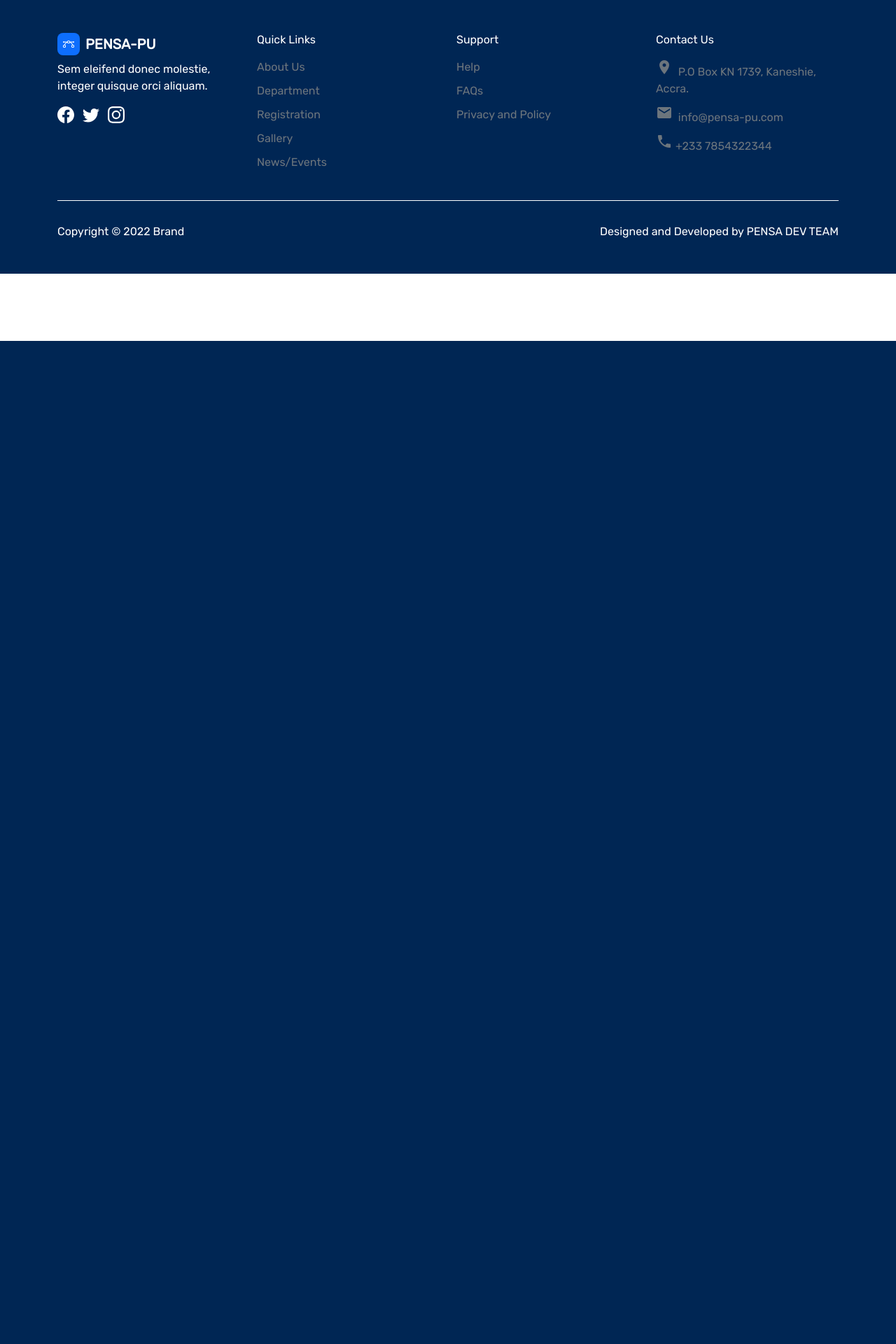
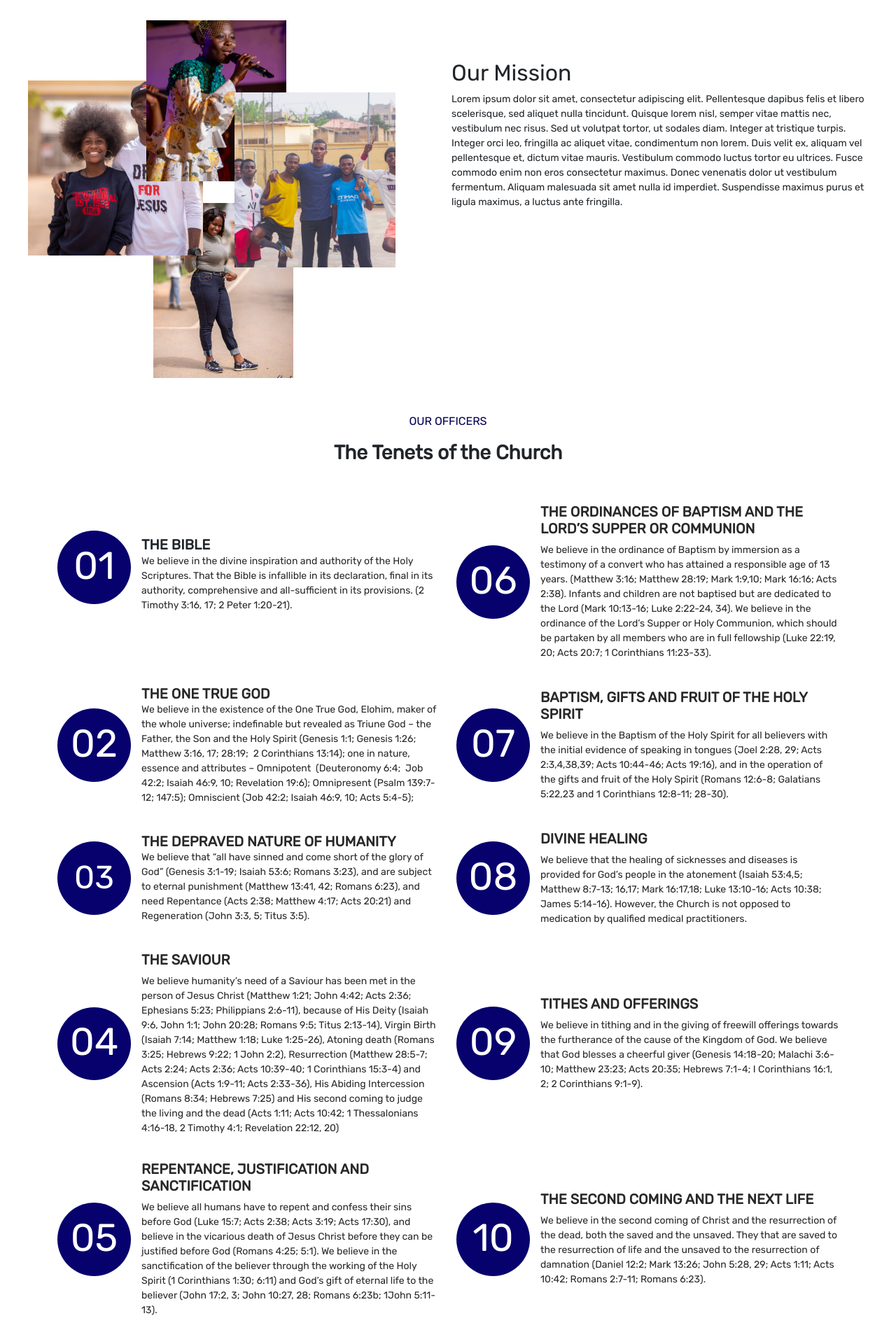
Before and after one commit to imagine1A/PENSA_PU, a PHP site: page /about_us.html in a window 1280 px wide. Shown: the part 313-2233 px from the top of the page at 70% size. Before the commit the page ends 800 px from the top, so only its background shows below. Run offline with PHP 8.4, Linux system fonts and the light colour scheme; some web fonts are replaced.

Commit message:
update 2

```diff
--- a/about_us.html
+++ b/about_us.html
@@ -36,7 +36,147 @@
     <section id="banner-donate">
         <h2>About Us</h2>
         <p style="font-size: 14px;">Home - About Us</p>
-        <h2>Coming Soon</h2>
+    </section>
+    <section class="about-us_banner">
+        <div class="about-us_images">
+            <div id="image-4"></div>
+            <div id="image-3"></div>
+            <div id="image-2"></div>
+            <div id="image-1"></div>
+        </div>
+        <div class="about-us_banner-text">
+            <h2 style="text-align: left;">Our Mission</h2>
+            <p style="font-size: 14px;">Lorem ipsum dolor sit amet, consectetur adipiscing elit. Pellentesque dapibus felis et libero scelerisque, sed aliquet nulla tincidunt. Quisque lorem nisl, semper vitae mattis nec, vestibulum nec risus. Sed ut volutpat tortor, ut sodales diam. Integer at tristique turpis. Integer orci leo, fringilla ac aliquet vitae, condimentum non lorem. Duis velit ex, aliquam vel pellentesque et, dictum vitae mauris. Vestibulum commodo luctus tortor eu ultrices. Fusce commodo enim non eros consectetur maximus. Donec venenatis dolor ut vestibulum fermentum. Aliquam malesuada sit amet nulla id imperdiet. Suspendisse maximus purus et ligula maximus, a luctus ante fringilla.</p>
+        </div>
+    </section>
+    <section style="display: flex;flex-direction: column;align-items: center;justify-content: center;padding: 20px;padding-right: 40px;padding-left: 40px;">
+        <p style="text-align: center;color: #040054;">OUR OFFICERS<br></p>
+        <h3 style="text-align: center;margin-bottom: 55px;font-weight: bold;">The Tenets of the Church</h3>
+        <div class="container" style="margin-bottom: 20px;">
+            <div class="row">
+                <div class="col-md-6 tenets">
+                    <div style="padding: 10px;height: 105px;min-width: 105px;border-radius: 50%;background: #06016d;display: flex;align-items: center;justify-content: center;padding-top: 24px;margin-top: -41px;margin-bottom: 15px;">
+                        <p style="font-size: 55px;"><span style="color: rgb(255, 255, 255);">01</span></p>
+                    </div>
+                    <div style="margin-left: 15px;">
+                        <h5 style="font-weight: bold;margin-bottom: -20px;">THE BIBLE</h5>
+                        <p style="font-size: 14px;"><br><span style="color: rgb(40, 40, 40);">We believe in the divine inspiration and authority of the Holy Scriptures. That the Bible is infallible in its declaration, final in its authority, comprehensive and all-sufficient in its provisions. (2 Timothy 3:16, 17; 2 Peter 1:20-21).</span><br><br></p>
+                    </div>
+                </div>
+                <div class="col-md-6 tenets">
+                    <div style="padding: 10px;height: 105px;min-width: 105px;border-radius: 50%;background: #06016d;display: flex;align-items: center;justify-content: center;padding-top: 24px;margin-bottom: 15px;">
+                        <p style="font-size: 55px;"><span style="color: rgb(255, 255, 255);">06</span></p>
+                    </div>
+                    <div style="margin-left: 15px;">
+                        <h5><strong><span style="color: rgb(40, 40, 40);">THE ORDINANCES OF BAPTISM AND THE LORD’S SUPPER OR COMMUNION</span></strong><br></h5>
+                        <p style="font-size: 14px;"><span style="color: rgb(40, 40, 40);">We believe in the ordinance of Baptism by immersion as a testimony of a convert who has attained a responsible age of 13 years. (Matthew 3:16; Matthew 28:19; Mark 1:9,10; Mark 16:16; Acts 2:38). Infants and children are not baptised but are dedicated to the Lord (Mark 10:13-16; Luke 2:22-24, 34). We believe in the ordinance of the Lord’s Supper or Holy Communion, which should be partaken by all members who are in full fellowship (Luke 22:19, 20; Acts 20:7; 1 Corinthians 11:23-33).</span><br></p>
+                    </div>
+                </div>
+            </div>
+        </div>
+        <div class="container" style="margin-bottom: 20px;">
+            <div class="row">
+                <div class="col-md-6 tenets">
+                    <div style="padding: 10px;height: 105px;min-width: 105px;border-radius: 50%;background: #06016d;display: flex;align-items: center;justify-content: center;padding-top: 24px;margin-bottom: 15px;">
+                        <p style="font-size: 55px;"><span style="color: rgb(255, 255, 255);">02</span></p>
+                    </div>
+                    <div style="margin-left: 15px;">
+                        <h5 style="margin-bottom: 0px;"><strong><span style="color: rgb(40, 40, 40);">THE ONE TRUE GOD</span></strong><br></h5>
+                        <p style="font-size: 14px;"><span style="color: rgb(40, 40, 40);">We believe in the existence of the One True God, Elohim, maker of the whole universe; indefinable but revealed as Triune God – the Father, the Son and the Holy Spirit (Genesis 1:1; Genesis 1:26;&nbsp; Matthew 3:16, 17; 28:19;&nbsp; 2 Corinthians 13:14); one in nature, essence and attributes – Omnipotent&nbsp; (Deuteronomy 6:4;&nbsp; Job 42:2; Isaiah 46:9, 10; Revelation 19:6); Omnipresent (Psalm 139:7-12; 147:5); Omniscient (Job 42:2; Isaiah 46:9, 10; Acts 5:4-5);</span><br></p>
+                    </div>
+                </div>
+                <div class="col-md-6 tenets">
+                    <div style="padding: 10px;height: 105px;min-width: 105px;border-radius: 50%;background: #06016d;display: flex;align-items: center;justify-content: center;padding-top: 24px;margin-bottom: 15px;">
+                        <p style="font-size: 55px;"><span style="color: rgb(255, 255, 255);">07</span></p>
+                    </div>
+                    <div style="margin-left: 15px;">
+                        <h5><strong><span style="color: rgb(40, 40, 40);">BAPTISM, GIFTS AND FRUIT OF THE HOLY SPIRIT</span></strong><br></h5>
+                        <p style="font-size: 14px;"><span style="color: rgb(40, 40, 40);">We believe in the Baptism of the Holy Spirit for all believers with the initial evidence of speaking in tongues (Joel 2:28, 29; Acts 2:3,4,38,39; Acts 10:44-46; Acts 19:16), and in the operation of the gifts and fruit of the Holy Spirit (Romans 12:6-8; Galatians 5:22,23 and 1 Corinthians 12:8-11; 28-30).</span><br></p>
+                    </div>
+                </div>
+            </div>
+        </div>
+        <div class="container" style="margin-bottom: 20px;">
+            <div class="row">
+                <div class="col-md-6 tenets">
+                    <div style="padding: 10px;height: 105px;min-width: 105px;border-radius: 50%;background: #06016d;display: flex;align-items: center;justify-content: center;padding-top: 24px;margin-bottom: 15px;">
+                        <p style="font-size: 46px;"><span style="color: rgb(255, 255, 255);">03</span></p>
+                    </div>
+                    <div style="margin-left: 15px;">
+                        <h5 style="margin-bottom: 0px;"><strong><span style="color: rgb(40, 40, 40);">THE DEPRAVED NATURE OF HUMANITY</span></strong><br></h5>
+                        <p style="font-size: 14px;"><span style="color: rgb(40, 40, 40);">We believe that “all have sinned and come short of the glory of God” (Genesis 3:1-19; Isaiah 53:6; Romans 3:23), and are subject to eternal punishment (Matthew 13:41, 42; Romans 6:23), and need Repentance (Acts 2:38; Matthew 4:17; Acts 20:21) and Regeneration (John 3:3, 5; Titus 3:5).</span><br></p>
+                    </div>
+                </div>
+                <div class="col-md-6 tenets">
+                    <div style="padding: 10px;height: 105px;min-width: 105px;border-radius: 50%;background: #06016d;display: flex;align-items: center;justify-content: center;padding-top: 24px;margin-bottom: 15px;">
+                        <p style="font-size: 55px;"><span style="color: rgb(255, 255, 255);">08</span></p>
+                    </div>
+                    <div style="margin-left: 15px;">
+                        <h5><strong><span style="color: rgb(40, 40, 40);">DIVINE HEALING</span></strong><br></h5>
+                        <p style="font-size: 14px;"><span style="color: rgb(40, 40, 40);">We believe that the healing of sicknesses and diseases is provided for God’s people in the atonement (Isaiah 53:4,5; Matthew 8:7-13; 16,17; Mark 16:17,18; Luke 13:10-16; Acts 10:38; James 5:14-16). However, the Church is not opposed to medication by qualified medical practitioners.</span><br></p>
+                    </div>
+                </div>
+            </div>
+        </div>
+        <div class="container" style="margin-bottom: 20px;">
+            <div class="row">
+                <div class="col-md-6 tenets">
+                    <div style="padding: 10px;height: 104px;min-width: 105px;border-radius: 50%;background: #06016d;display: flex;align-items: center;justify-content: center;padding-top: 24px;margin-bottom: 15px;">
+                        <p style="font-size: 55px;"><span style="color: rgb(255, 255, 255);">04</span></p>
+                    </div>
+                    <div style="margin-left: 15px;">
+                        <h5><strong><span style="color: rgb(40, 40, 40);">THE SAVIOUR</span></strong><br></h5>
+                        <p style="font-size: 14px;"><span style="color: rgb(40, 40, 40);">We believe humanity’s need of a Saviour has been met in the person of Jesus Christ (Matthew 1:21; John 4:42; Acts 2:36; Ephesians 5:23; Philippians 2:6-11), because of His Deity (Isaiah 9:6, John 1:1; John 20:28; Romans 9:5; Titus 2:13-14), Virgin Birth (Isaiah 7:14; Matthew 1:18; Luke 1:25-26), Atoning death (Romans 3:25; Hebrews 9:22; 1 John 2:2), Resurrection (Matthew 28:5-7; Acts 2:24; Acts 2:36; Acts 10:39-40; 1 Corinthians 15:3-4) and Ascension (Acts 1:9-11; Acts 2:33-36), His Abiding Intercession (Romans 8:34; Hebrews 7:25) and His second coming to judge the living and the dead (Acts 1:11; Acts 10:42; 1 Thessalonians 4:16-18, 2 Timothy 4:1; Revelation 22:12, 20)</span><br></p>
+                    </div>
+                </div>
+                <div class="col-md-6 tenets">
+                    <div style="padding: 10px;height: 105px;min-width: 105px;border-radius: 50%;background: #06016d;display: flex;align-items: center;justify-content: center;padding-top: 24px;margin-bottom: 15px;">
+                        <p style="font-size: 55px;"><span style="color: rgb(255, 255, 255);">09</span></p>
+                    </div>
+                    <div style="margin-left: 15px;">
+                        <h5><strong><span style="color: rgb(40, 40, 40);">TITHES AND OFFERINGS</span></strong><br></h5>
+                        <p style="font-size: 14px;"><span style="color: rgb(40, 40, 40);">We believe in tithing and in the giving of freewill offerings towards the furtherance of the cause of the Kingdom of God. We believe that God blesses a cheerful giver (Genesis 14:18-20; Malachi 3:6-10; Matthew 23:23; Acts 20:35; Hebrews 7:1-4; I Corinthians 16:1, 2; 2 Corinthians 9:1-9).</span><br></p>
+                    </div>
+                </div>
+            </div>
+        </div>
+        <div class="container">
+            <div class="row">
+                <div class="col-md-6 tenets">
+                    <div style="padding: 10px;height: 105px;min-width: 105px;border-radius: 50%;background: #06016d;display: flex;align-items: center;justify-content: center;padding-top: 24px;margin-bottom: 15px;">
+                        <p style="font-size: 55px;"><span style="color: rgb(255, 255, 255);">05</span></p>
+                    </div>
+                    <div style="margin-left: 15px;">
+                        <h5><strong><span style="color: rgb(40, 40, 40);">REPENTANCE, JUSTIFICATION AND SANCTIFICATION</span></strong><br></h5>
+                        <p style="font-size: 14px;"><span style="color: rgb(40, 40, 40);">We believe all humans have to repent and confess their sins before God (Luke 15:7; Acts 2:38; Acts 3:19; Acts 17:30), and believe in the vicarious death of Jesus Christ before they can be justified before God (Romans 4:25; 5:1). We believe in the sanctification of the believer through the working of the Holy Spirit (1 Corinthians 1:30; 6:11) and God’s gift of eternal life to the believer (John 17:2, 3; John 10:27, 28; Romans 6:23b; 1John 5:11-13).</span><br></p>
+                    </div>
+                </div>
+                <div class="col-md-6 tenets">
+                    <div style="padding: 10px;height: 105px;min-width: 105px;border-radius: 50%;background: #06016d;display: flex;align-items: center;justify-content: center;padding-top: 24px;margin-bottom: 15px;">
+                        <p style="font-size: 55px;"><span style="color: rgb(255, 255, 255);">10</span></p>
+                    </div>
+                    <div style="margin-left: 15px;">
+                        <h5><strong><span style="color: rgb(40, 40, 40);">THE SECOND COMING AND THE NEXT LIFE</span></strong><br></h5>
+                        <p style="font-size: 14px;"><span style="color: rgb(40, 40, 40);">We believe in the second coming of Christ and the resurrection of the dead, both the saved and the unsaved. They that are saved to the resurrection of life and the unsaved to the resurrection of damnation (Daniel 12:2; Mark 13:26; John 5:28, 29; Acts 1:11; Acts 10:42; Romans 2:7-11; Romans 6:23).</span><br></p>
+                    </div>
+                </div>
+            </div>
+        </div>
+        <div class="container">
+            <div class="row">
+                <div class="col-md-12" style="display: flex;align-items: center;justify-content: center;margin-top: 27px;">
+                    <div class="final-tenet">
+                        <div style="padding: 10px;height: 105px;min-width: 105px;border-radius: 50%;background: #06016d;display: flex;align-items: center;justify-content: center;padding-top: 24px;margin-bottom: 15px;">
+                            <p style="font-size: 55px;"><span style="color: rgb(255, 255, 255);">11</span></p>
+                        </div>
+                        <div style="margin-left: 15px;">
+                            <h5><strong><span style="color: rgb(40, 40, 40);">MARRIAGE AND FAMILY LIFE</span></strong><br></h5>
+                            <p style="font-size: 14px;"><span style="color: rgb(40, 40, 40);">We believe in the institution of marriage as a union established and ordained by God for the lifelong, intimate relationship between a man as husband and a woman as wife as biologically defined at birth. We believe that God instituted marriage primarily for mutual help, fellowship and comfort that one ought to have for the other and for the honourable procreation of children, and their training in love, obedience to the Lord and responsible citizenship. (Genesis 2:18, Genesis 21-25; Matthew 19:4-6</span><strong><span style="color: rgb(40, 40, 40);">;&nbsp;</span></strong><span style="color: rgb(40, 40, 40);">1 Corinthians 7:1-2).</span><br></p>
+                        </div>
+                    </div>
+                </div>
+            </div>
+        </div>
     </section>
     <footer style="width: 100%;background: #002654;color: rgb(255,255,255);">
         <div class="container py-4 py-lg-5" style="color: #ffffff;">
--- a/assets/css/styles.css
+++ b/assets/css/styles.css
@@ -606,3 +606,206 @@ h5 {
 .donate-text-1 {
   padding-bottom: 10px;
 }
+
+@media (min-width: 992px) {
+  .about-us_images {
+    width: 60%;
+    min-height: 400px;
+    display: flex;
+    align-items: center;
+    flex-direction: column;
+  }
+}
+
+.about-us_images {
+  width: 100%;
+  min-height: 400px;
+  display: flex;
+  align-items: center;
+  flex-direction: column;
+}
+
+.about-us_banner {
+  padding: 10px;
+  display: flex;
+  flex-direction: column;
+  align-items: center;
+  padding-left: 30px;
+  padding-right: 30px;
+}
+
+@media (min-width: 992px) {
+  .about-us_banner {
+    padding: 30px;
+    display: flex;
+    flex-direction: row;
+    align-items: center;
+    padding-left: 40px;
+    padding-right: 40px;
+  }
+}
+
+.about-us_banner-text {
+  width: 100%;
+  min-height: 400px;
+}
+
+#image-4 {
+  height: 181px;
+  width: 137px;
+  background: url("../../assets/img/GloryFest%202021_82.jpg") center / cover;
+  z-index: 1;
+  margin-bottom: -126px;
+  margin-left: 19px;
+}
+
+@media (min-width: 576px) {
+  #image-4 {
+    height: 214px;
+    width: 190px;
+    background: url("../../assets/img/GloryFest%202021_82.jpg") center / cover;
+    z-index: 1;
+    margin-bottom: -126px;
+    margin-left: 19px;
+  }
+}
+
+@media (min-width: 768px) {
+  #image-4 {
+    height: 230px;
+    width: 200px;
+    background: url("../../assets/img/GloryFest%202021_82.jpg") center / cover;
+    z-index: 1;
+    margin-bottom: -126px;
+    margin-left: -67px;
+  }
+}
+
+#image-3 {
+  height: 168px;
+  width: 130px;
+  background: url("../../assets/img/IMG_1168.jpg") center/cover no-repeat;
+  z-index: 2;
+  margin-right: -190px;
+  margin-bottom: -182px;
+}
+
+@media (min-width: 576px) {
+  #image-3 {
+    height: 210px;
+    width: 190px;
+    background: url("../../assets/img/IMG_1168.jpg") center/cover no-repeat;
+    z-index: 2;
+    margin-right: -216px;
+    margin-bottom: -182px;
+  }
+}
+
+@media (min-width: 768px) {
+  #image-3 {
+    height: 250px;
+    width: 230px;
+    background: url("../../assets/img/IMG_1168.jpg") center/cover no-repeat;
+    z-index: 2;
+    margin: -4px 0px 0px;
+    margin-top: -1px;
+    margin-right: -214px;
+    margin-bottom: -182px;
+  }
+}
+
+#image-2 {
+  height: 180px;
+  width: 150px;
+  background: url("../../assets/img/IMG_6501.jpg") center/cover no-repeat;
+  z-index: 0;
+  margin-right: 162px;
+  margin-top: 12px;
+}
+
+@media (min-width: 576px) {
+  #image-2 {
+    height: 240px;
+    width: 190px;
+    background: url("../../assets/img/IMG_6501.jpg") center/cover no-repeat;
+    z-index: 0;
+    margin-right: 280px;
+    margin-top: -71px;
+  }
+}
+
+@media (min-width: 768px) {
+  #image-2 {
+    height: 250px;
+    width: 250px;
+    background: url("../../assets/img/IMG_6501.jpg") center/cover no-repeat;
+    z-index: 0;
+    margin-right: 355px;
+    margin-top: -85px;
+  }
+}
+
+#image-1 {
+  height: 200px;
+  width: 153px;
+  background: url("../../assets/img/IMG_6506.jpg") center/cover no-repeat;
+  z-index: -1;
+  margin-top: -35px;
+  margin-right: -39px;
+}
+
+@media (min-width: 576px) {
+  #image-1 {
+    height: 230px;
+    width: 190px;
+    background: url("../../assets/img/IMG_6506.jpg") center/cover no-repeat;
+    z-index: -1;
+    margin-top: -50px;
+    margin-right: 15px;
+  }
+}
+
+@media (min-width: 768px) {
+  #image-1 {
+    height: 250px;
+    width: 200px;
+    background: url("../../assets/img/IMG_6506.jpg") center/cover no-repeat;
+    z-index: -1;
+    margin-top: -75px;
+    margin-right: 48px;
+  }
+}
+
+.tenets {
+  display: flex;
+  flex-direction: column;
+  align-items: center;
+}
+
+@media (min-width: 576px) {
+  .tenets {
+    display: flex;
+    flex-direction: row;
+    align-items: center;
+  }
+}
+
+.final-tenet {
+  display: flex;
+  flex-direction: column;
+  align-items: center;
+  width: 540px;
+}
+
+@media (min-width: 576px) {
+  .final-tenet {
+    display: flex;
+    flex-direction: row;
+    align-items: center;
+    width: 540px;
+  }
+}
+
+.gallery {
+  border-radius: 5px;
+}
```
Also changed, not shown: gallery.html (+18 -0 lines), assets/img/FB_IMG_1643652048268.jpg (added), assets/img/GloryFest 2021_176.jpg (added), assets/img/GloryFest 2021_177.jpg (added), assets/img/GloryFest 2021_48.jpg (added), assets/img/GloryFest 2021_89.jpg (added), assets/img/IMG_6490.jpg (added), assets/img/IMG_6492.jpg (added), assets/img/IMG_6536.jpg (added).
